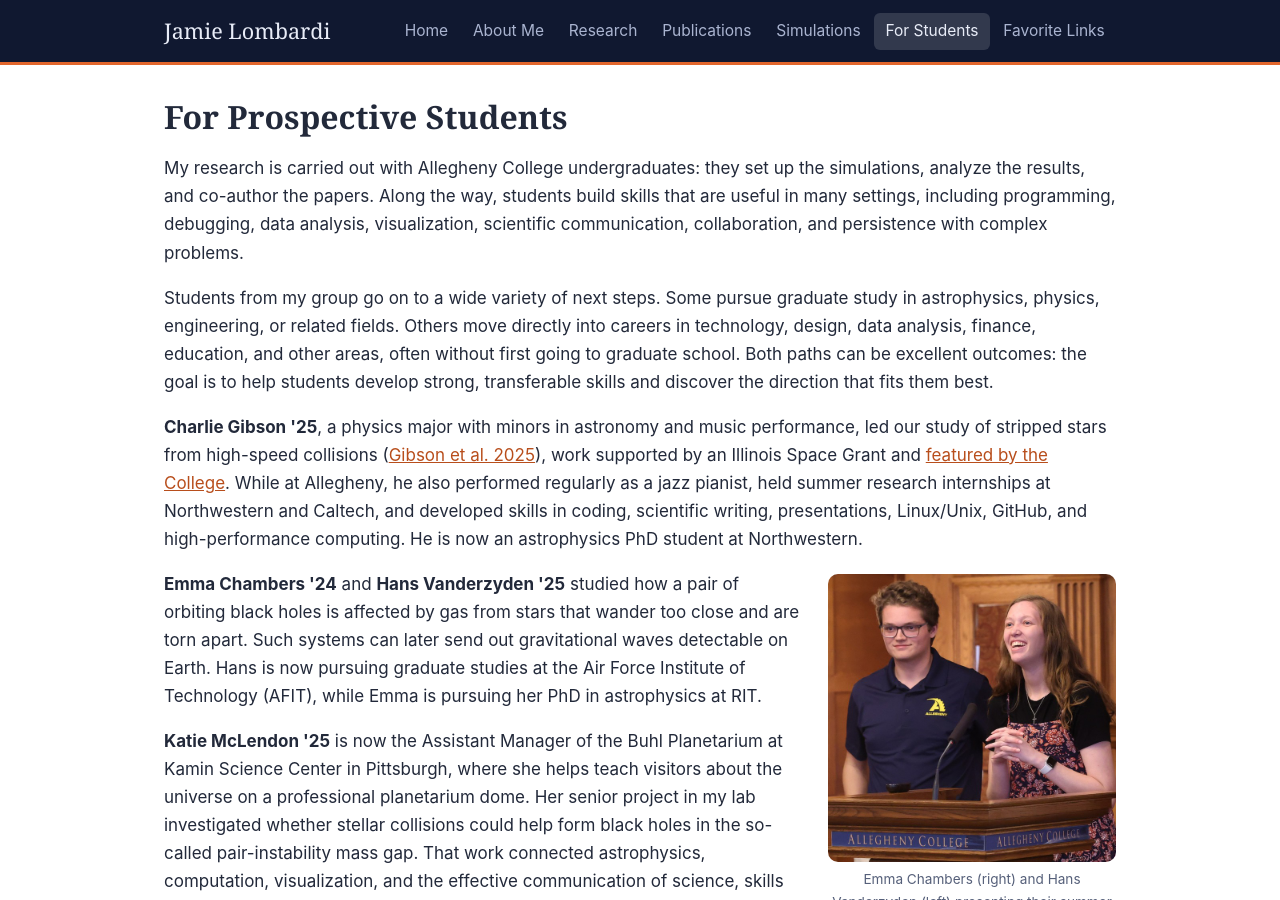
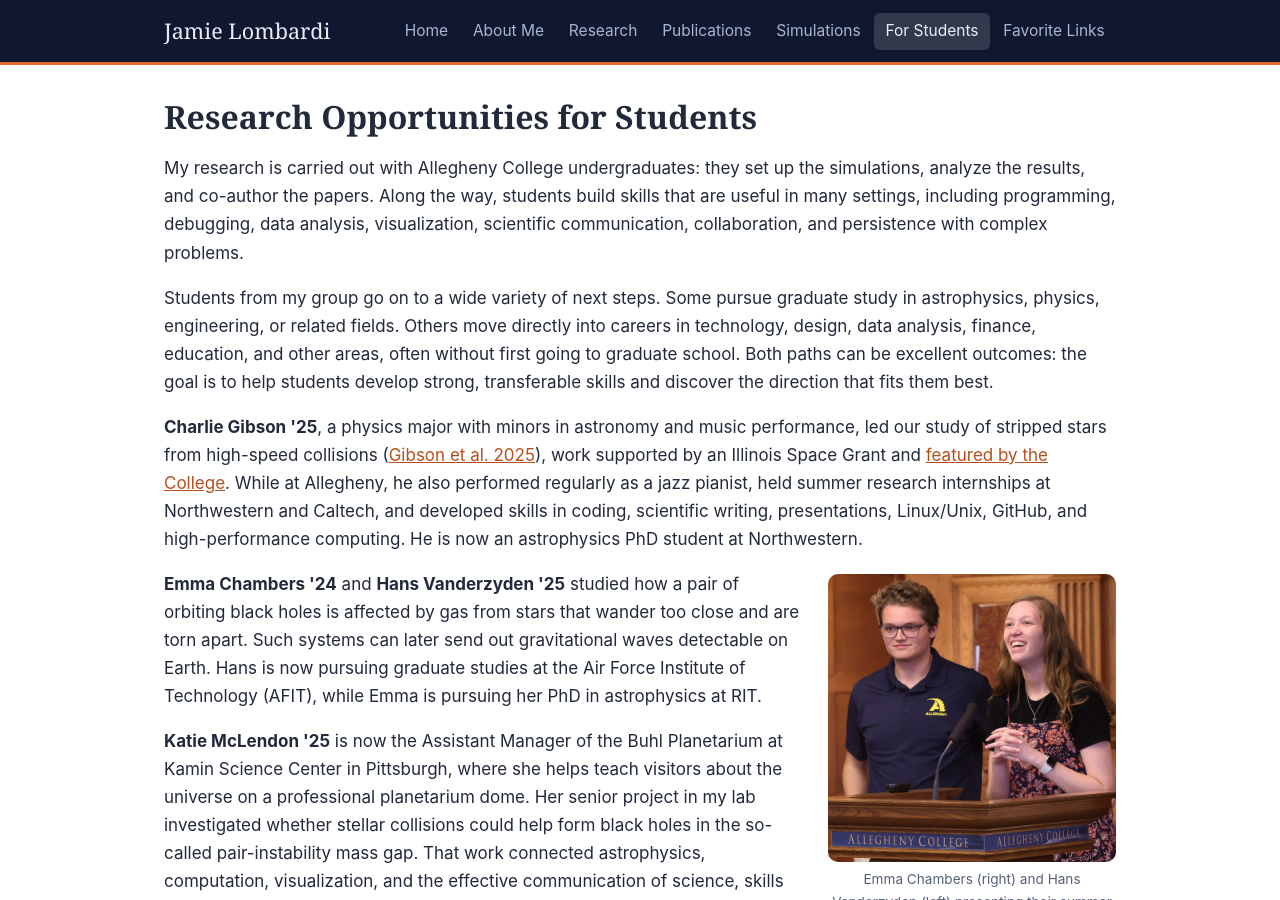
Before and after one commit to jalombar/jalombar.github.io, a Jekyll site: the page built from students.html, in a window 1280 px wide and 900 px high. Built offline with Jekyll 4.4.1, drawn with Linux system fonts in a browser that asks for light colours.

Commit message:
Changed heading of students page

```diff
--- a/students.html
+++ b/students.html
@@ -9,7 +9,7 @@ permalink: /students/
 ---
 
 <div class="wrap">
-  <h1>For Prospective Students</h1>
+  <h1>Research Opportunities for Students</h1>
   <p>
     My research is carried out with Allegheny College undergraduates: they set
     up the simulations, analyze the results, and co-author the papers. Along
```
